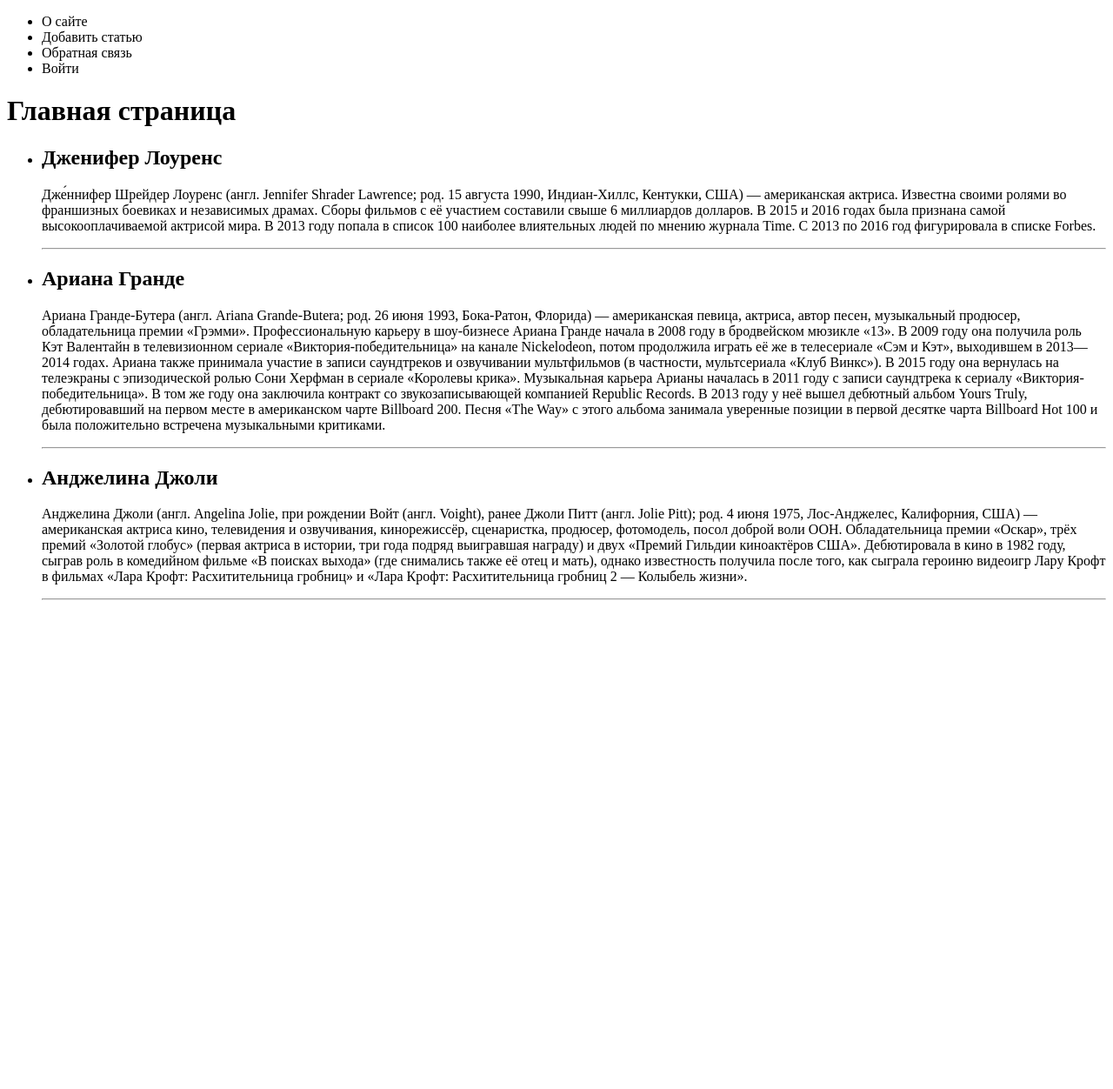
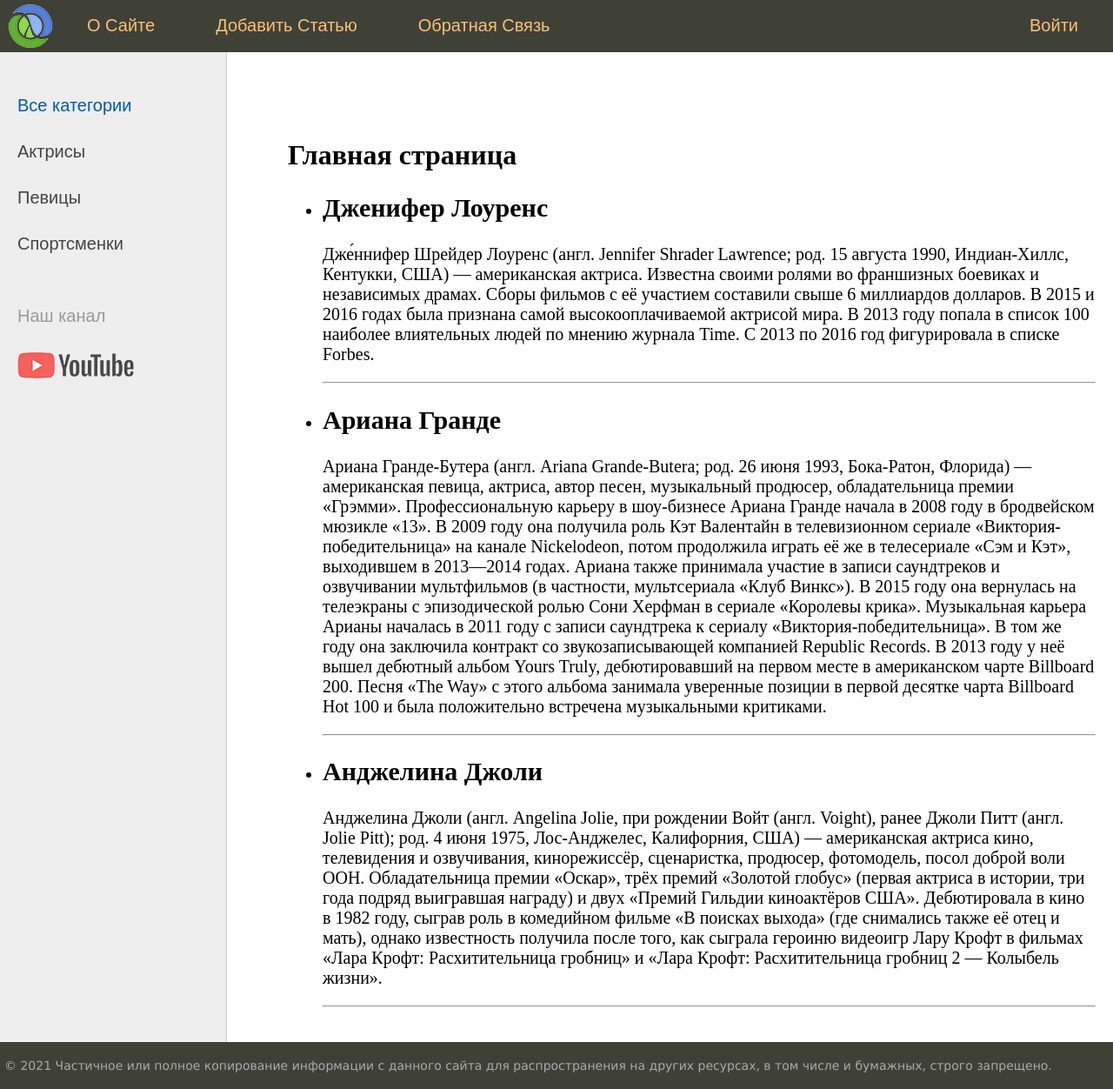
Before and after one commit to Archibald-prog/database_app, a Django app: page / in a window 1280 px wide. Shown: the whole page at 87% size. Before the commit the page ends 690 px from the top, so only its background shows below. Run offline with Django 4.2, Linux system fonts and the light colour scheme; data comes from the database, SQL or seed files in the repository.

Commit message:
Added link to styles.css.

```diff
--- a/database_app/templates/base.html
+++ b/database_app/templates/base.html
@@ -1,18 +1,69 @@
+{% load static %}
 <!DOCTYPE html>
 <html>
 <head>
 	<title>{{title}}</title>
+	<link type="text/css" href="{% static 'women/css/styles.css' %}" rel="stylesheet" />
+	<meta http-equiv="Content-Type" content="text/html; charset=utf-8">
+	<link rel="shortcut icon" href="{% static 'women/images/main.ico' %}" type="image/x-icon"/>
+	<meta name="viewport" content="width=device-width, initial-scale=1.0">
 </head>
 <body>
+<table class="table-page" border=0 cellpadding="0" cellspacing="0">
+<tr><td valign=top>
 {% block mainmenu %}
-        <ul>
+		<div class="header">
+			<ul id="mainmenu" class="mainmenu">
+			<li class="logo"><a href="{% url 'home' %}"><div class="logo"></div></a></li>
 {% for m in menu %}
-        <li>{{m}}</li>
+	{% if not forloop.last %}
+			<li><a href="#">{{m.title}}</a></li>
+	{% else %}
+			<li class="last"><a href="#">{{m.title}}</a></li>
+	{% endif %}
 {% endfor %}
 			</ul>
+			<div class="clear"></div>
+		</div>
 {% endblock mainmenu %}
 
+
+<table class="table-content" border=0 cellpadding="0" cellspacing="0">
+<tr>
+<!-- Sidebar слева -->
+	<td valign="top" class="left-chapters">
+	<ul id="leftchapters">
+		<li class="selected">Все категории</li>
+		<li><a href="#">Актрисы</a></li>
+		<li><a href="#">Певицы</a></li>
+		<li><a href="#">Спортсменки</a></li>
+		<li class="share">
+		<p>Наш канал</p>
+		<a class="share-yt" href="https://www.youtube.com/channel/UClJzWfGWuGJL2t-3dYKcHTA/playlists" target="_blank" rel="nofollow"></a>
+		</li>
+	</ul>
+</td>
+<!-- Конец Sidebar'а -->
+<td valign="top" class="content">
+	<!-- Хлебные крошки -->
+	{% block breadcrumbs %}
+	{% endblock %}
+
+<!-- Блок контента -->
+	<div class="content-text">
 {% block content %}
 {% endblock %}
+	</div>
+<!-- Конец блока контента -->
+
+</td></tr></table>
+</td></tr>
+<!-- Footer -->
+<tr><td valign=top>
+	<div id="footer">
+		<p>&copy; 2021 Частичное или полное копирование информации с данного сайта для распространения на других ресурсах, в том числе и бумажных, строго запрещено.</p>
+	</div>
+</td></tr></table>
+<!-- Конец footer'а и страницы -->
 </body>
 </html>
```
Lines whose indentation alone changed are shown as unchanged.
